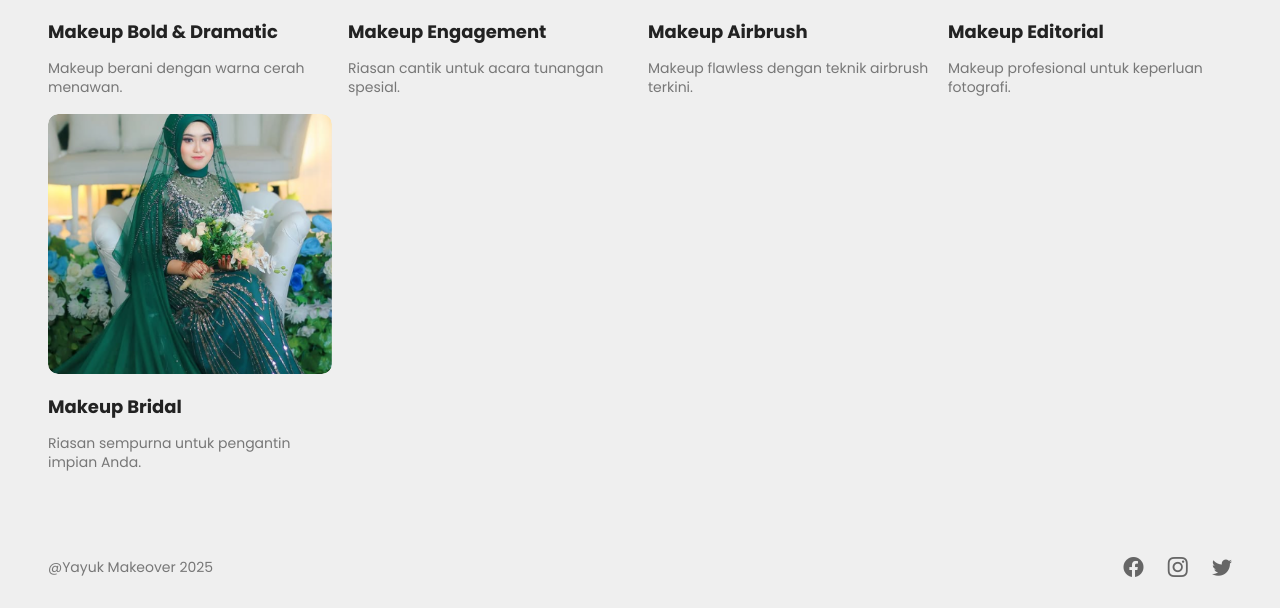
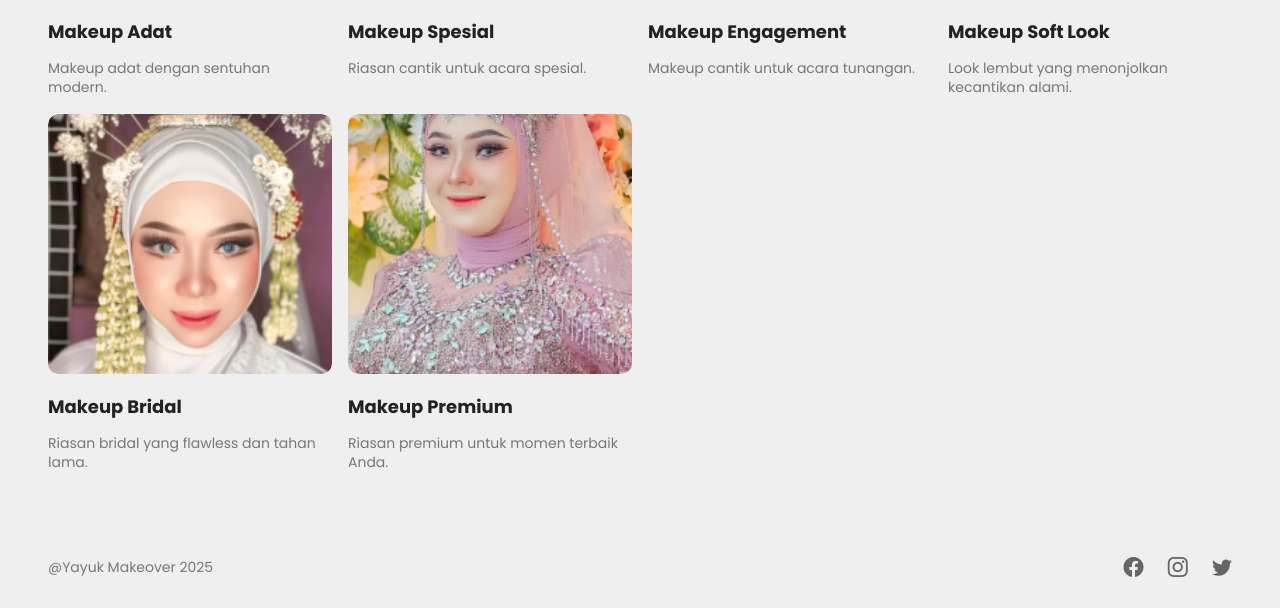
Before and after one commit to raflicode/project-mua-final, a PHP site: page /public/gallery_makeup.php in a window 1280 px wide. Shown: the part 1303-1911 px from the top of the page. Run offline with PHP 8.4, Linux system fonts and the light colour scheme.

Commit message:
masih ada conlig di halaman gallery

```diff
--- a/public/gallery_makeup.php
+++ b/public/gallery_makeup.php
@@ -2,15 +2,16 @@
 session_start();
 
 $photos = [
-    ['src' => '../assets/gallery_makeup/makeup_1.jpeg', 'title' => 'Makeup Wedding Klasik', 'desc' => 'Riasan pengantin dengan konsep klasik dan elegan.'],
-    ['src' => '../assets/gallery_makeup/makeup_2.jpeg', 'title' => 'Makeup Modern Natural', 'desc' => 'Natural makeup look untuk tampilan sehari-hari.'],
-    ['src' => '../assets/gallery_makeup/makeup_3.jpeg', 'title' => 'Makeup Glamour', 'desc' => 'Riasan glamour dengan smokey eye yang memukau.'],
-    ['src' => '../assets/gallery_makeup/makeup_4.jpeg', 'title' => 'Makeup Pengantin Adat', 'desc' => 'Makeup tradisional dengan sentuhan modern.'],
-    ['src' => '../assets/gallery_makeup/makeup_5.jpeg', 'title' => 'Makeup Bold & Dramatic', 'desc' => 'Makeup berani dengan warna cerah menawan.'],
-    ['src' => '../assets/gallery_makeup/makeup_6.jpeg', 'title' => 'Makeup Engagement', 'desc' => 'Riasan cantik untuk acara tunangan spesial.'],
-    ['src' => '../assets/gallery_makeup/makeup_7.jpeg', 'title' => 'Makeup Airbrush', 'desc' => 'Makeup flawless dengan teknik airbrush terkini.'],
-    ['src' => '../assets/gallery_makeup/makeup_8.jpeg', 'title' => 'Makeup Editorial', 'desc' => 'Makeup profesional untuk keperluan fotografi.'],
-    ['src' => '../assets/gallery_makeup/makeup_9.jpeg', 'title' => 'Makeup Bridal', 'desc' => 'Riasan sempurna untuk pengantin impian Anda.'],
+    ['src' => '../assets/foto_makeup.jpeg', 'title' => 'Makeup Natural', 'desc' => 'Makeup natural untuk tampilan yang anggun.'],
+    ['src' => '../assets/fotomakeup_1.jpeg', 'title' => 'Makeup Wedding', 'desc' => 'Riasan pengantin untuk hari istimewa.'],
+    ['src' => '../assets/fotomakeup_2.jpeg', 'title' => 'Makeup Elegan', 'desc' => 'Riasan elegan dengan hasil akhir rapi.'],
+    ['src' => '../assets/fotomakeup_3.jpeg', 'title' => 'Makeup Glamour', 'desc' => 'Tampilan glamour yang tetap lembut.'],
+    ['src' => '../assets/fotomakeup_4.jpeg', 'title' => 'Makeup Adat', 'desc' => 'Makeup adat dengan sentuhan modern.'],
+    ['src' => '../assets/fotomakeup_5.jpeg', 'title' => 'Makeup Spesial', 'desc' => 'Riasan cantik untuk acara spesial.'],
+    ['src' => '../assets/fotomakeup_6.png', 'title' => 'Makeup Engagement', 'desc' => 'Makeup cantik untuk acara tunangan.'],
+    ['src' => '../assets/fotomakeup_7.png', 'title' => 'Makeup Soft Look', 'desc' => 'Look lembut yang menonjolkan kecantikan alami.'],
+    ['src' => '../assets/fotomakeup_8.png', 'title' => 'Makeup Bridal', 'desc' => 'Riasan bridal yang flawless dan tahan lama.'],
+    ['src' => '../assets/fotomakeup_9.png', 'title' => 'Makeup Premium', 'desc' => 'Riasan premium untuk momen terbaik Anda.'],
 ];
 ?>
 <!DOCTYPE html>
```
Also changed, not shown: public/gallery_dekor.php (+9 -0 lines), public/gallery_kostum.php (+11 -0 lines).
